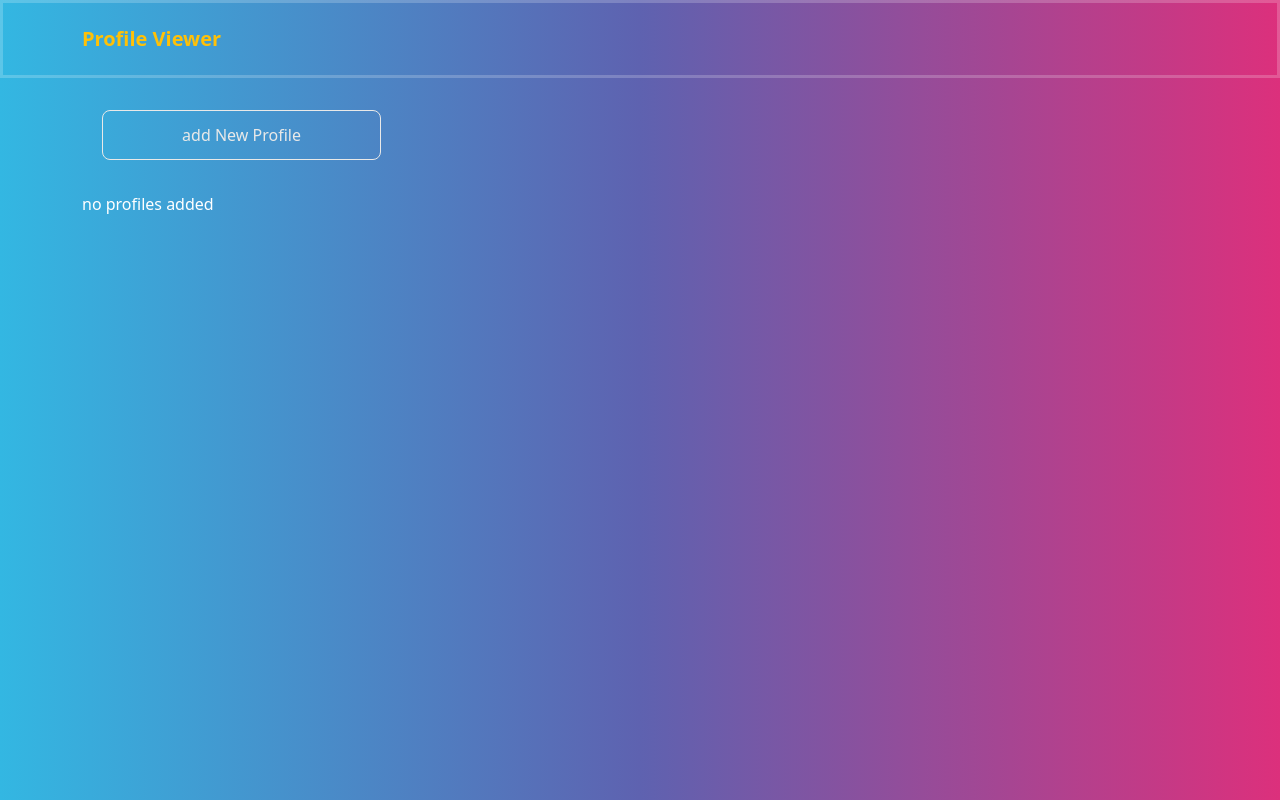
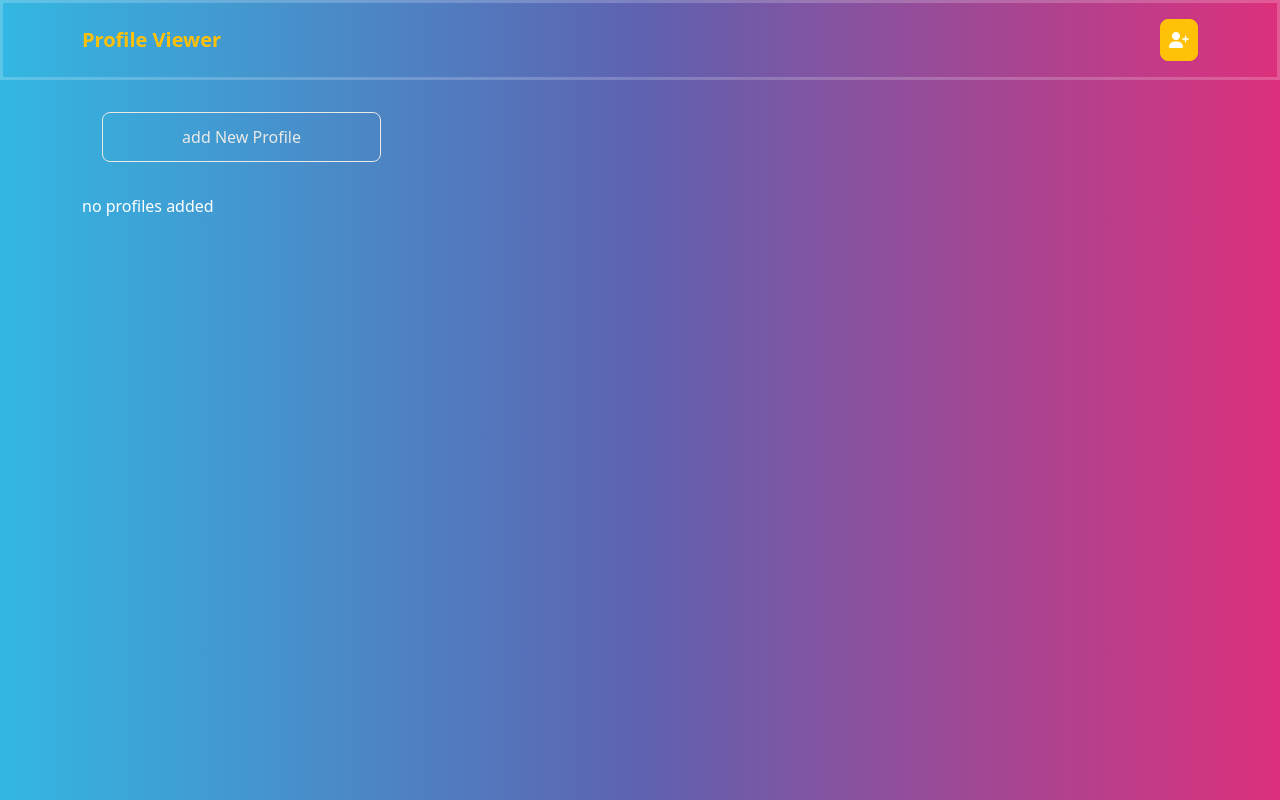
Before and after one commit to Naajiya/profleRedux, a React (Vite) app: page / in a window 1280 px wide. Built offline with nearby package versions, Linux system fonts and the light colour scheme.

Commit message:
error fixed on favourite page

```diff
--- a/src/components/Cards.jsx
+++ b/src/components/Cards.jsx
@@ -19,7 +19,8 @@ function Cards() {
 
   const handleClick=(prof)=>{
     console.log('btn clikd')
-    dispatch(addtwofavourite(prof))
+    console.log('pro to add to fav', prof)
+    dispatch(addtwofavourite(profDetls))
   }
   return (
     <>
--- a/src/components/Header.jsx
+++ b/src/components/Header.jsx
@@ -1,6 +1,8 @@
 import React from 'react'
 import Container from 'react-bootstrap/Container';
 import Navbar from 'react-bootstrap/Navbar';
+import { Link } from 'react-router-dom';
+
 
 
 
@@ -13,6 +15,7 @@ function Header() {
 
            Profile Viewer
           </Navbar.Brand>
+        <Link to={'/favourite'}> <button className='btn btn-warning p-1'> <i class="fa-solid fa-user-plus"></i></button></Link>
         </Container>
       </Navbar>
    </>
--- a/src/page/Favourite.jsx
+++ b/src/page/Favourite.jsx
@@ -10,7 +10,7 @@ import { useSelector } from 'react-redux';
 
 function Favourite() {
 
-    const fav= useSelector(state=>state.favrtReducer)
+    const fav= useSelector((state)=>state.favrtReducer)
     console.log("fav",fav)
   return (
     <>
--- a/src/redux/favrtSlice.js
+++ b/src/redux/favrtSlice.js
@@ -5,6 +5,8 @@ const favourites = createSlice({
     initialState:[],
     reducers:{
         addtwofavourite:((state,action)=>{
+            console.log('favar')
+            console.log(action.payload)
             state.push(action.payload)
             console.log('clicked')
         })
```
